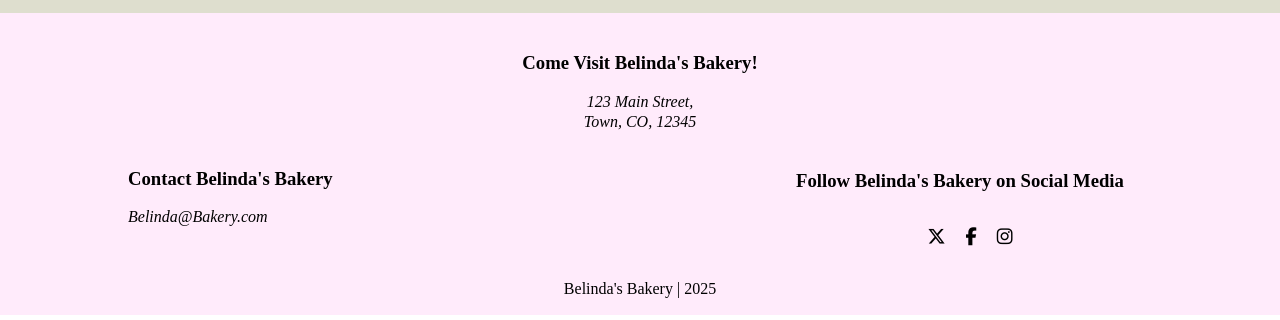
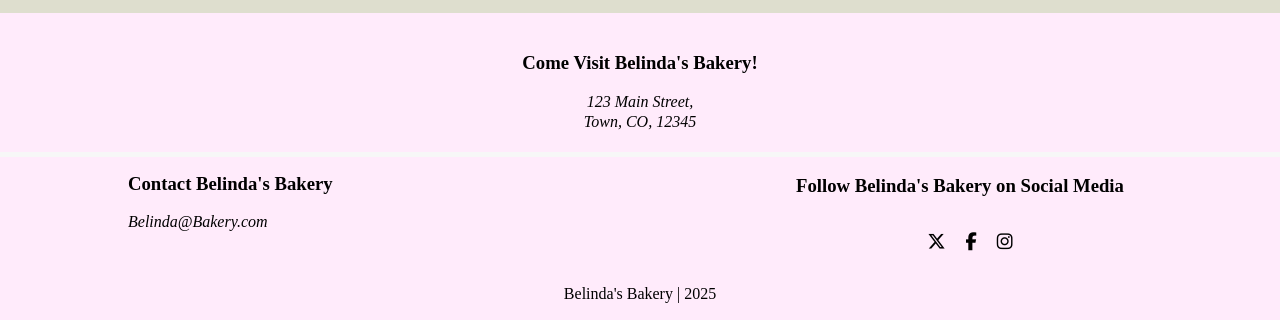
Before and after one commit to saxby-b/bakery, a website built with Parcel: page index.html in a window 1280 px wide. Shown: the part 1854-2174 px from the top of the page. Built offline with nearby package versions, Linux system fonts and the light colour scheme.

Commit message:
Added bottom border to location div

```diff
--- a/css/main.css
+++ b/css/main.css
@@ -274,6 +274,7 @@ footer a:hover {
   .location {
     width: 100%;
     text-align: center;
+    border-bottom: 5px solid #f7f7f7;
   }
 
   .contact h3 {
```
